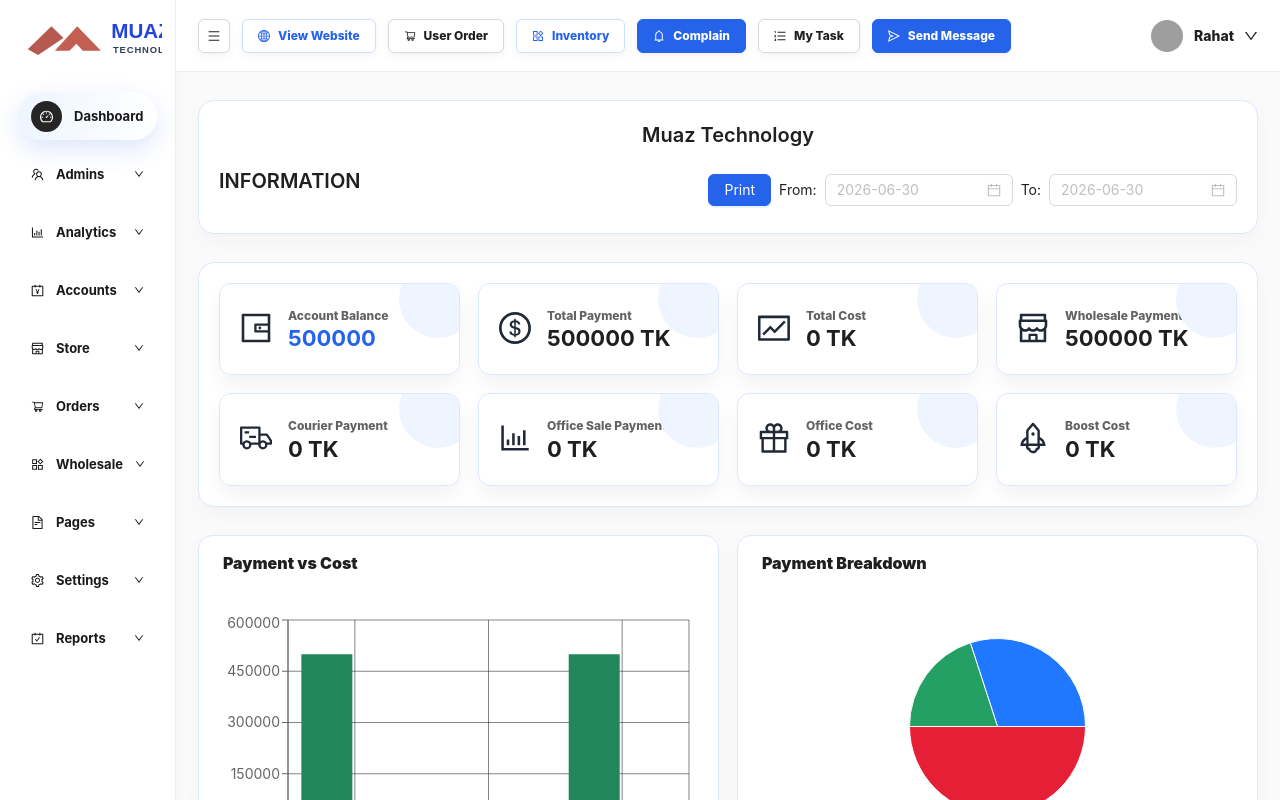
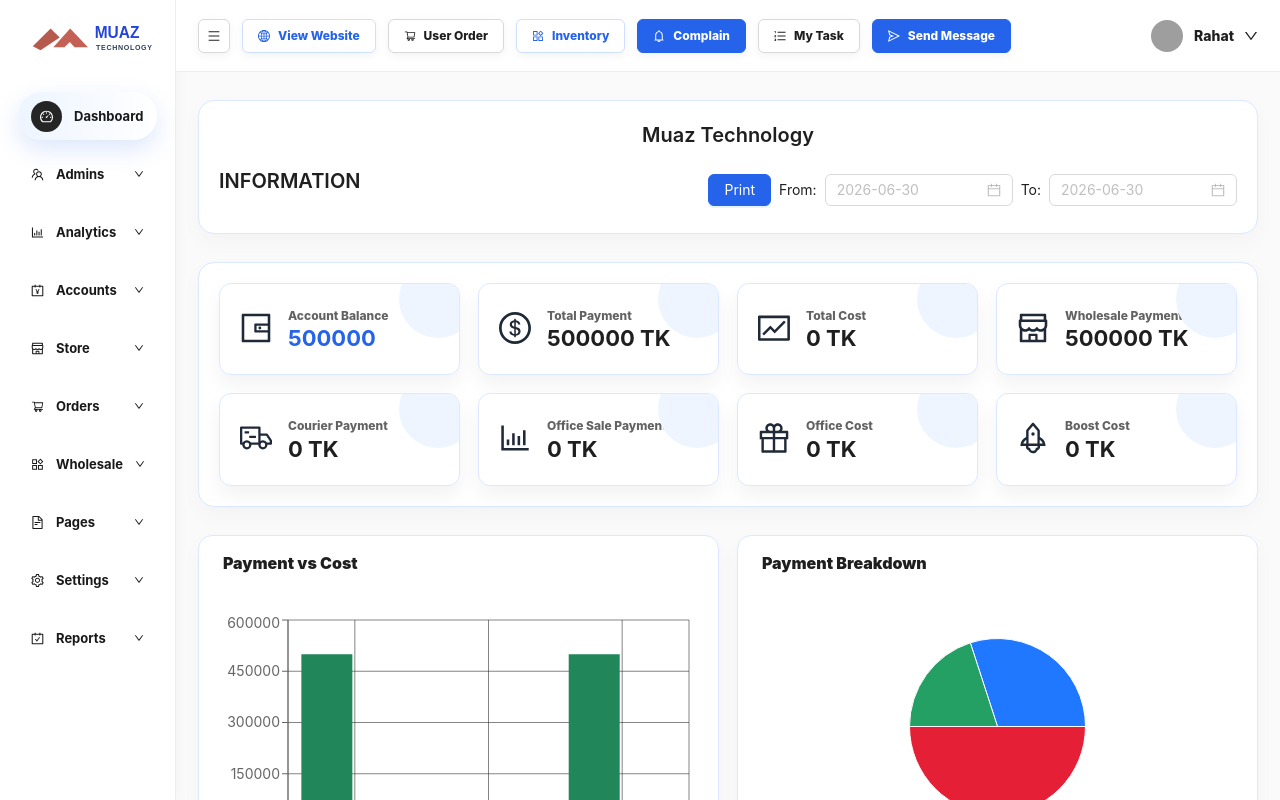
Before and after one commit to hakalukidev/ERP-System-Muaz-Technology, a Next.js app: page / in a window 1280 px wide. Shown: the top 800 px of the page. Built offline with nearby package versions, Linux system fonts and the light colour scheme; grey boxes are pictures that could not be loaded.

Commit message:
fix sidebar logo sizing

```diff
--- a/src/app/globals.css
+++ b/src/app/globals.css
@@ -40,7 +40,7 @@
 }
 
 .admin-logo img {
-  width: 148px;
+  width: 128px;
   height: auto;
   display: block;
 }
```
Also changed, not shown: public/muaz-logo.svg.
